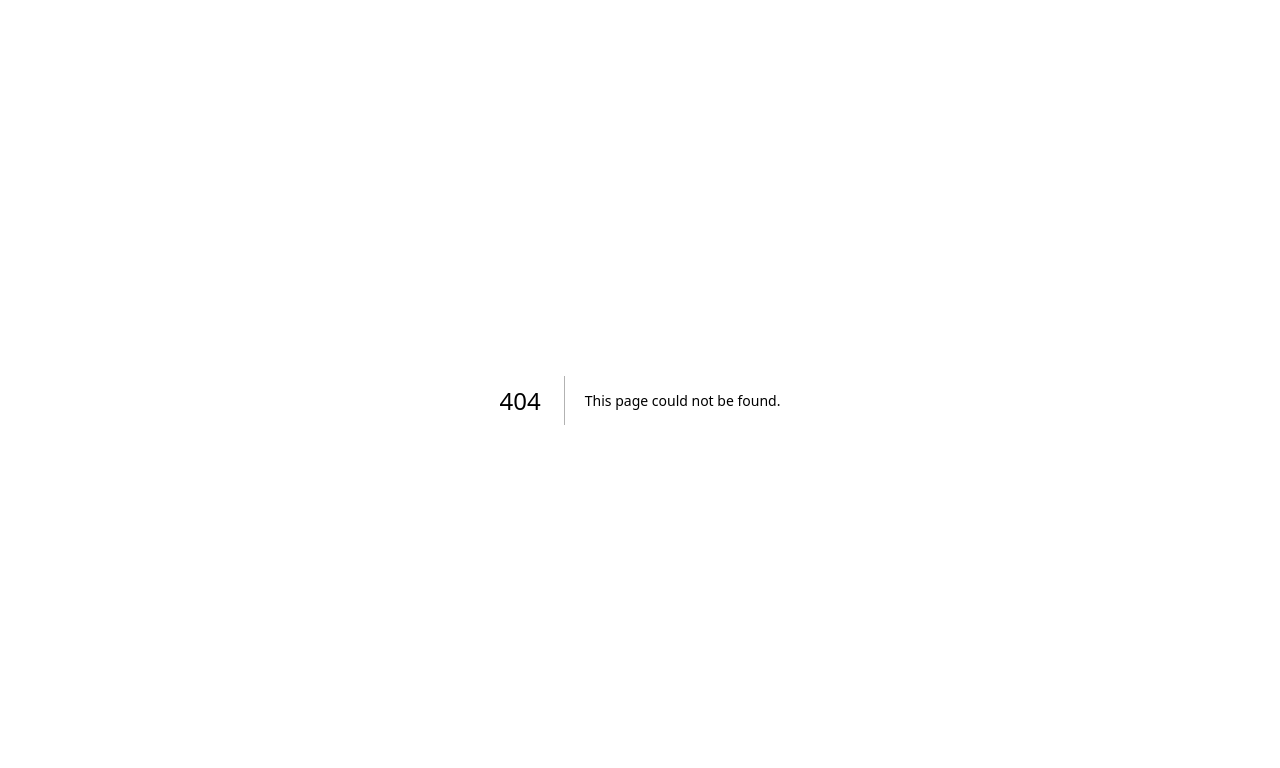
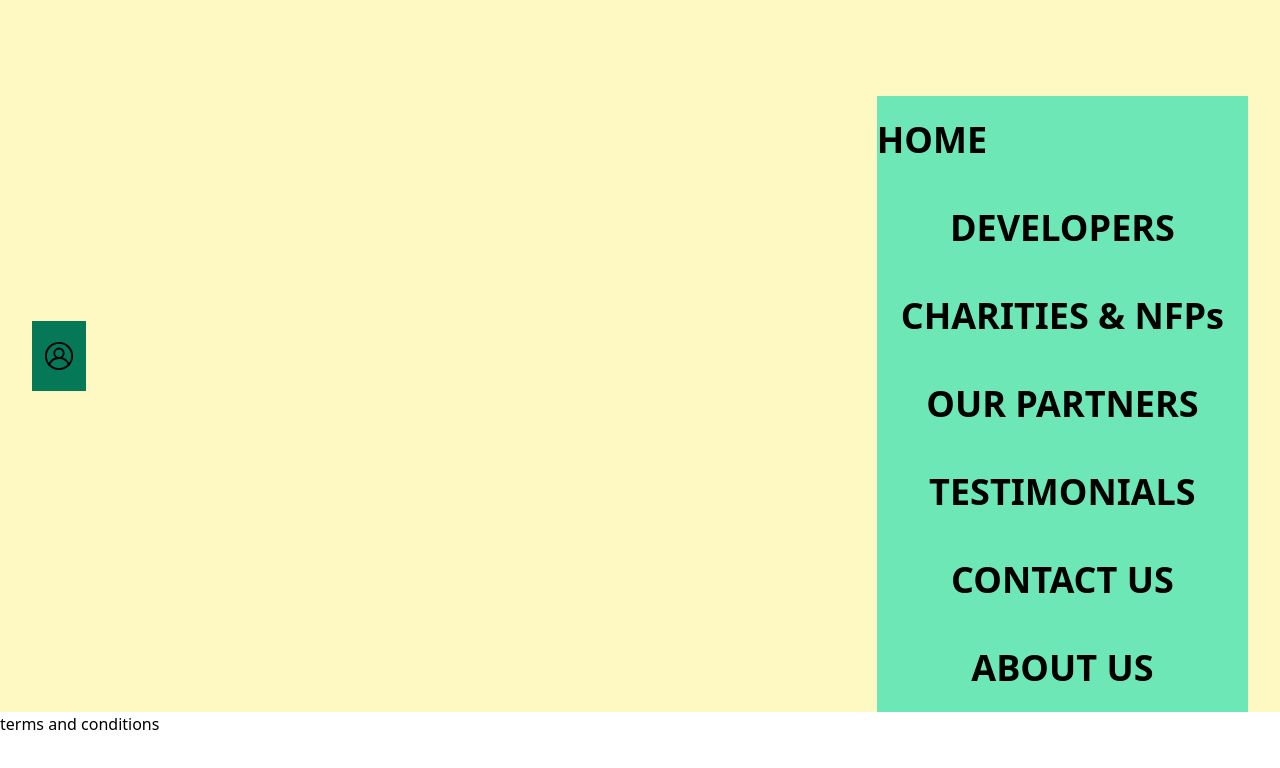
Before and after one commit to SchoolOfCode/Team-Build, a Next.js app in the folder team-5-final-project/: page /termsandconditions in a window 1280 px wide. Before the commit this address had no page. Shown: the top 768 px of the page. Built offline with nearby package versions, Linux system fonts and the light colour scheme.

Commit message:
Ts and C's routing

```diff
--- a/team-5-final-project/src/app/components/charityRegistration.jsx
+++ b/team-5-final-project/src/app/components/charityRegistration.jsx
@@ -135,7 +135,6 @@ export default function CharityRegistration() {
                 required
               />
             </div>
-
             <div>
               <label className="block text-sm font-semibold mb-1 text-black">
                 Surname:
@@ -149,7 +148,6 @@ export default function CharityRegistration() {
                 required
               />
             </div>
-
             <div>
               <label className="block text-sm font-semibold mb-1 text-black">
                 Contact Number:
@@ -236,7 +234,7 @@ export default function CharityRegistration() {
                 />
                 <span className="text-sm text-gray-600">
                   Click here to agree to the{" "}
-                  <Link href="../terms&conditions/page.jsx">
+                  <Link href="../termsandconditions">
                     <u>
                       <b>Terms and Conditions</b>
                     </u>
@@ -244,14 +242,12 @@ export default function CharityRegistration() {
                 </span>
               </div>
             </div>
-
             <button
               type="submit"
               className="w-full bg-blue-500 text-white py-2 rounded-md"
             >
               Submit Form
             </button>
-
             {!isValid && (
               <div className="text-red-500">
                 Please fill in all required fields.
--- a/team-5-final-project/src/app/terms&conditions/page.jsx
+++ b/team-5-final-project/src/app/termsandconditions/page.jsx
@@ -1,10 +1,10 @@
 import Navbar from "../components/navbar";
 
-export default function TermsAndConditons() {
+export default function TermsAndConditions() {
   return (
     <div>
       <Navbar />
-      <h1>Terms & Conditions</h1>
+      <h1>terms and conditions</h1>
     </div>
   );
 }
```
